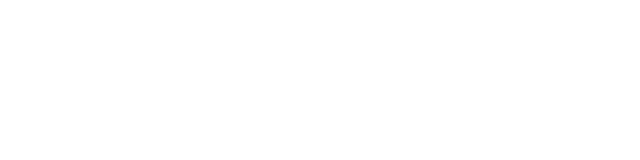
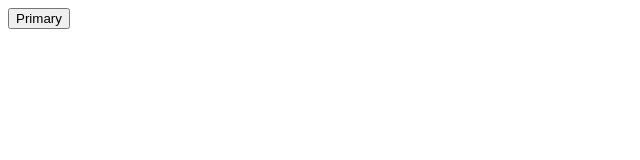
Before and after one commit to repsweet080303/react-training, a React (Vite) app in the folder practice-one/: page / in a window 1280 px wide. Shown: the top 160 px of the page, without its empty margins (0-640 px from the left). Built offline with nearby package versions, Linux system fonts and the light colour scheme.

Commit message:
#45 define Button component and reconfig paths in file tsconfig.json

```diff
--- a/practice-one/src/App.tsx
+++ b/practice-one/src/App.tsx
@@ -1,8 +1,13 @@
+import React from 'react';
 import './App.css';
+import Button from './components/common/button/Button';
 
 function App() {
   return (
     <div className="App">
+      <Button type="button" variant="primary" size="md">
+        Primary
+      </Button>
     </div>
   );
 }
--- /dev/null
+++ b/practice-one/src/components/common/button/Button.tsx
@@ -0,0 +1,53 @@
+import React, { ReactNode } from 'react';
+
+declare global {
+  interface ReactNode {
+    readonly id: number;
+  }
+}
+
+interface Props {
+  variant: 'primary' | 'secondary' | 'tertiary' | 'quaternary';
+  size: 'sm' | 'md' | 'lg' | 'xl' | 'xxl';
+  type?: 'button' | 'submit';
+  children?: ReactNode;
+  title?: string;
+  href?: string;
+  tag?: 'button' | 'a';
+  onClick?: (event: React.MouseEvent) => void;
+}
+
+function Button(props: Props) {
+  const {
+    variant = 'primary',
+    size = 'md',
+    type,
+    children,
+    href,
+    title,
+    tag: Component = 'button',
+    onClick,
+  } = props;
+
+  return (
+    <Component
+      type={type}
+      href={href}
+      className={`btn btn-${variant} btn-${size}`}
+      onClick={(e) => onClick?.(e)}
+    >
+      {children || title}
+    </Component>
+  );
+}
+
+Button.defaultProps = {
+  type: 'button',
+  children: '',
+  href: '#',
+  title: '',
+  tag: 'button',
+  onClick: () => {},
+};
+
+export default Button;
--- a/practice-one/tsconfig.json
+++ b/practice-one/tsconfig.json
@@ -17,7 +17,8 @@
     "jsx": "react-jsx",
     "baseUrl": "./src",
     "paths": {
-      "@components/*": ["components/*"],
+      "@/*": ["./*"]
+    }
   },
   "include": [".eslintrc.js","src"],
   "references": [{ "path": "./tsconfig.node.json" }]
```
